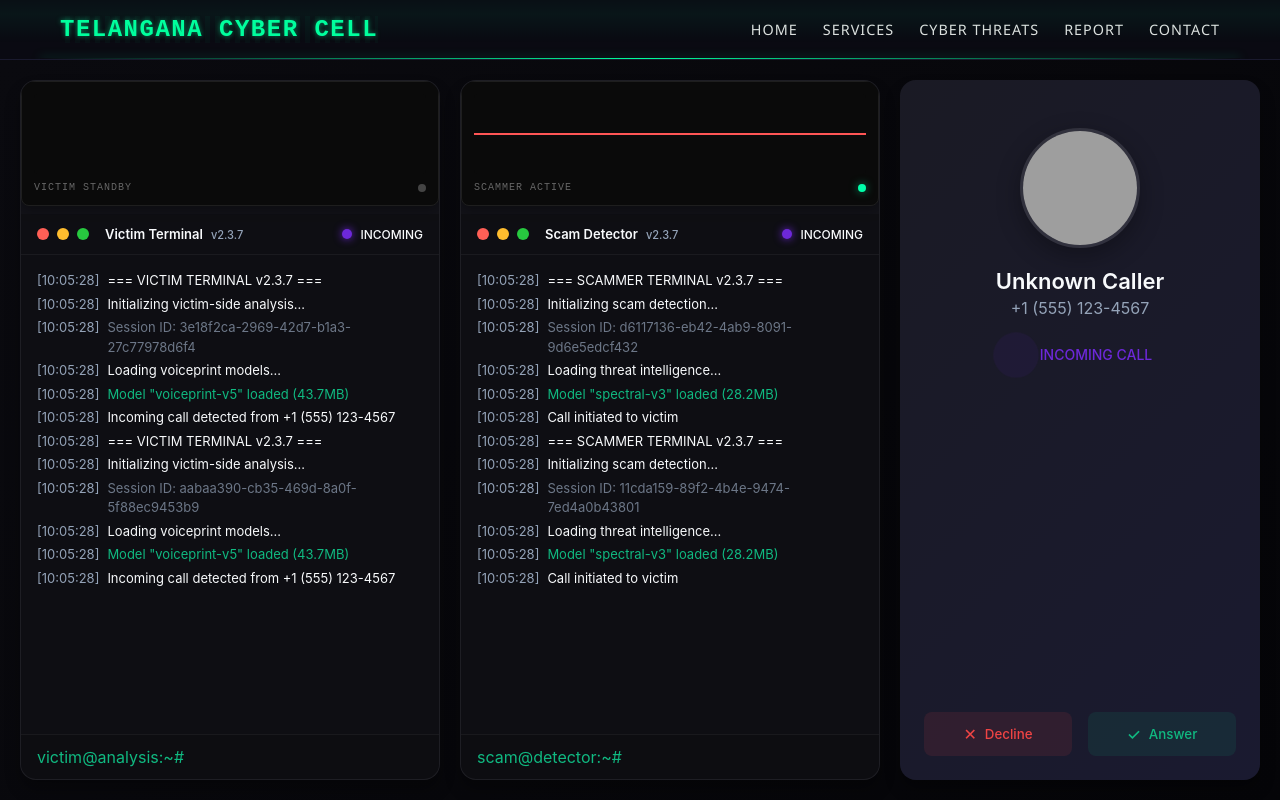
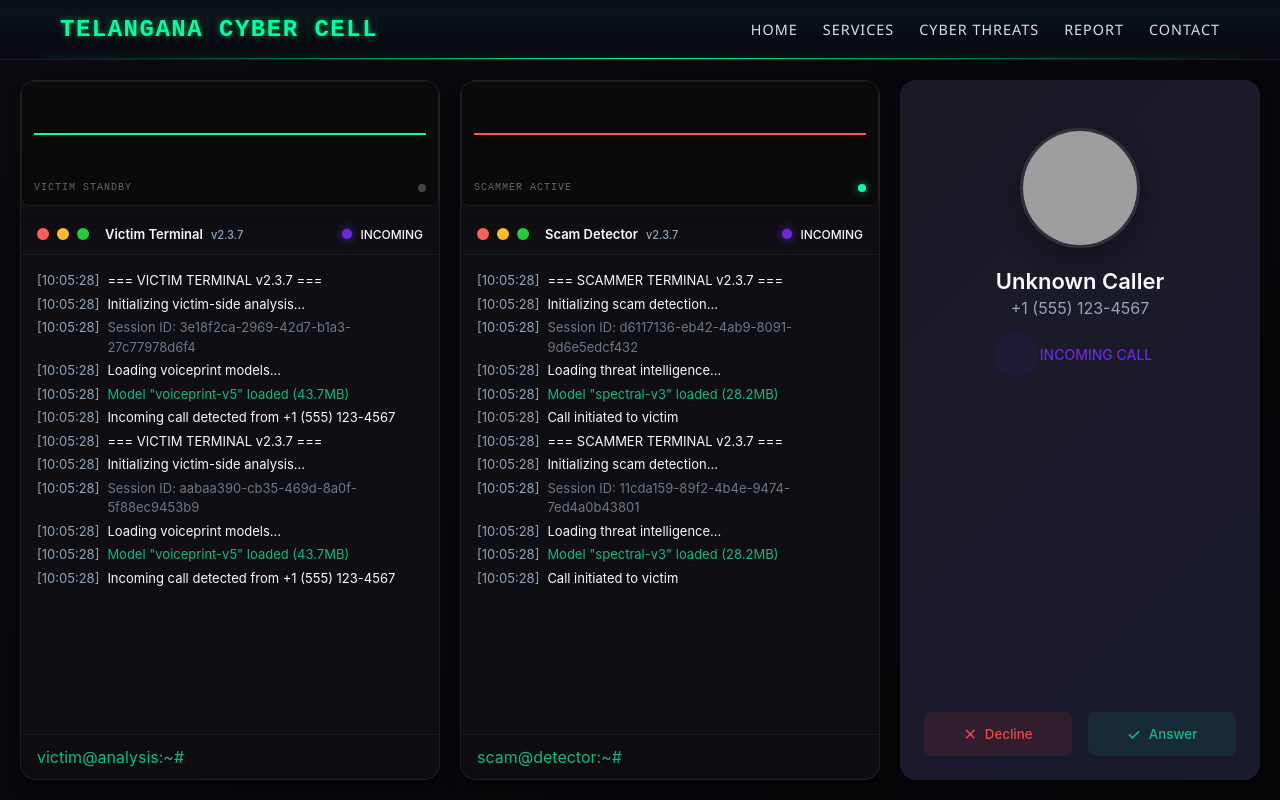
Before and after one commit to nachiketgalande1609/digital-arrest, a React (Vite) app: page / in a window 1280 px wide. Built offline with nearby package versions, Linux system fonts and the light colour scheme; grey boxes are pictures that could not be loaded.

Commit message:
Visualizer fix

```diff
--- a/src/AudioVisualizer.tsx
+++ b/src/AudioVisualizer.tsx
@@ -15,7 +15,7 @@
     const sourceRef = useRef<MediaElementAudioSourceNode | null>(null);
 
     useEffect(() => {
-        if (!active || !audioRef.current) return;
+        if (!audioRef.current) return;
 
         // Initialize audio context and nodes only once
         if (!audioContextRef.current) {
@@ -61,7 +61,7 @@
                 ctx.fillRect(0, 0, WIDTH, HEIGHT);
 
                 ctx.lineWidth = 2;
-                ctx.strokeStyle = type === "victim" ? "#00ffaa" : "#ff5555"; // Different colors for victim and caller
+                ctx.strokeStyle = type === "victim" ? "#00ffaa" : "#ff5555";
                 ctx.beginPath();
 
                 const sliceWidth = WIDTH / dataArray.length;
```
